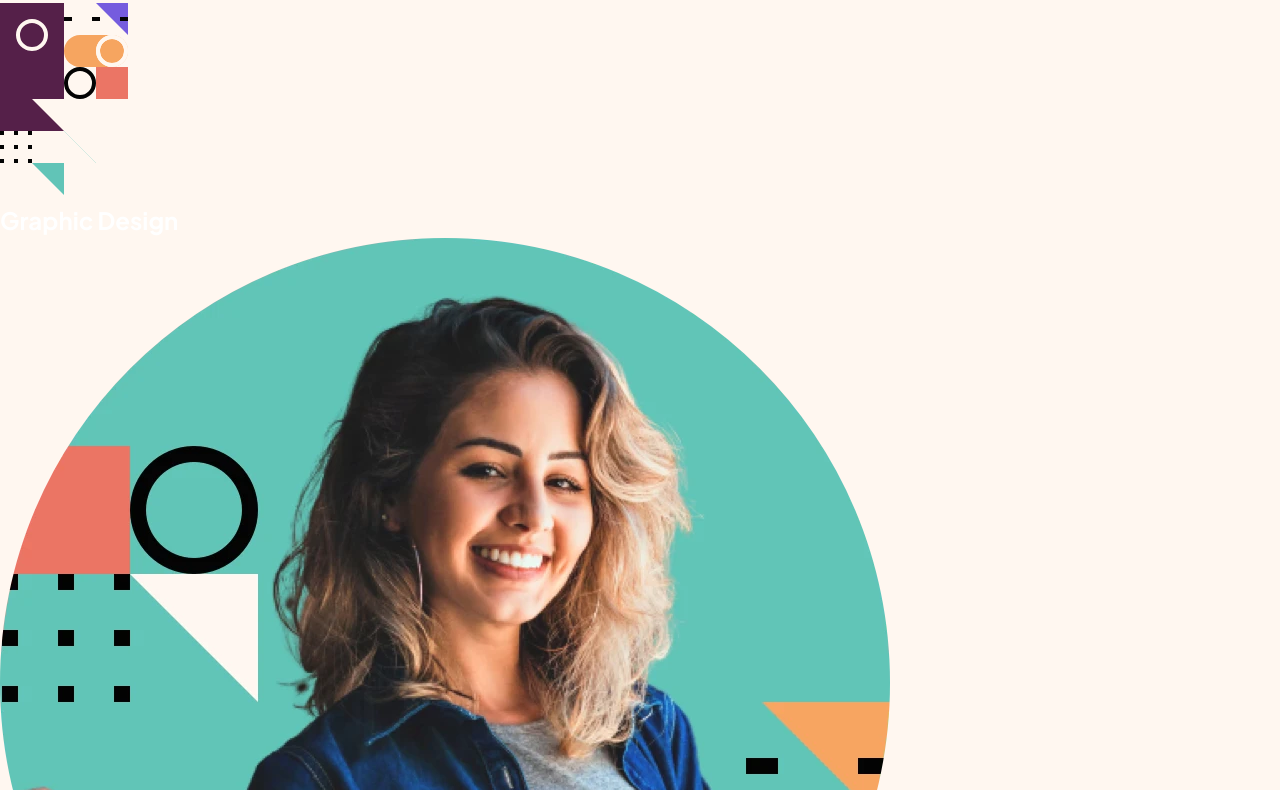
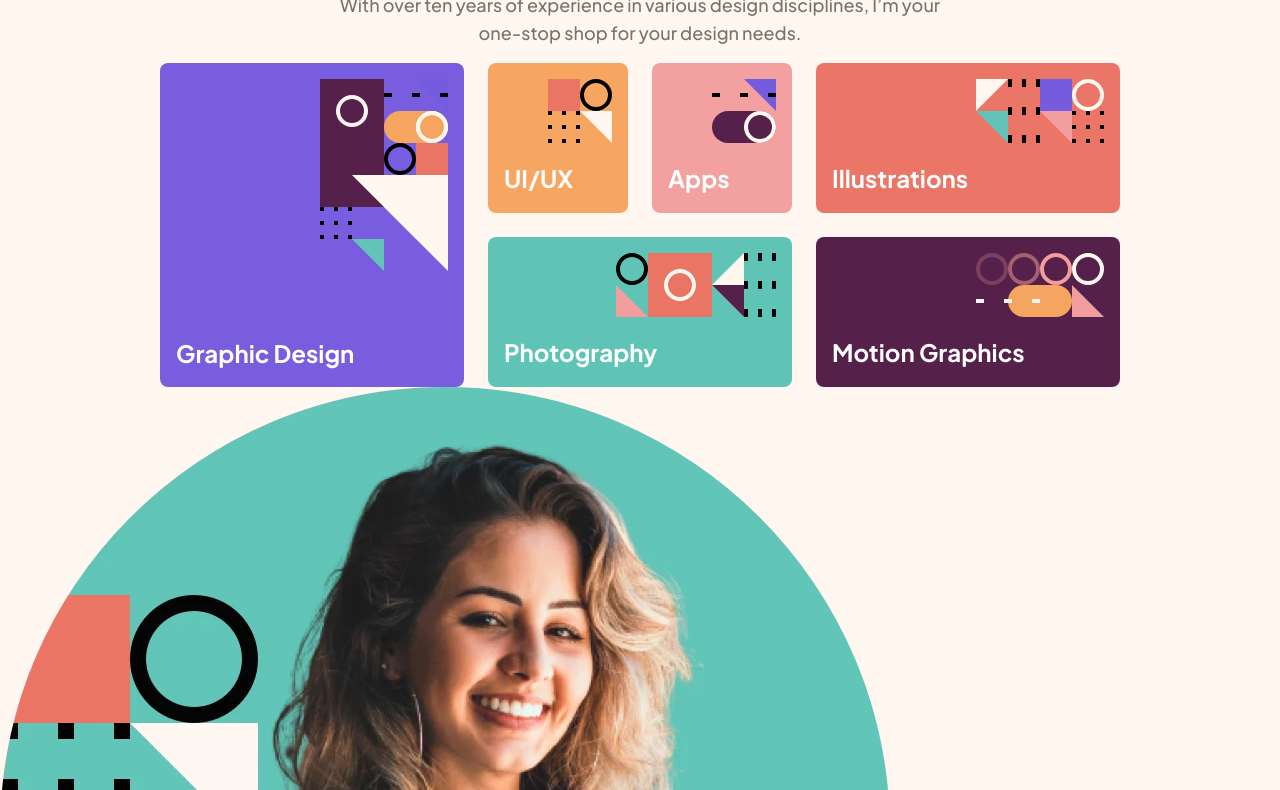
Before and after one commit to enricomelis/fem-design-portfolio, a website built with Vite: page index.html in a window 1280 px wide. Shown: the part 205-995 px from the top of the page. Built offline with nearby package versions, Linux system fonts and the light colour scheme.

Commit message:
finished nav and added grid

```diff
--- a/index.html
+++ b/index.html
@@ -30,10 +30,57 @@
 
     <section class="grid-container"> <!-- grid with sections -->
       <div class="grid-box" aria-label="graphic-design">
-        <svg width="128" height="192" xmlns="http://www.w3.org/2000/svg"><g fill="none" fill-rule="evenodd"><path fill="#552049" d="M0 0h64v128H0z"/><circle stroke="#FFF7F0" stroke-width="4" cx="32" cy="32" r="14"/><g transform="translate(32 32)"><rect fill="#F6A560" x="32" width="64" height="32" rx="16"/><path fill="#61C4B7" d="m0 128 32 32v-32zM32 96l32 32V96z"/><circle stroke="#FFF7F0" stroke-width="4" cx="80" cy="16" r="14"/><circle stroke="#FFF7F0" stroke-width="4" cx="80" cy="16" r="14"/></g><g fill="#030303"><path d="M64 14h4v4h-4zM68 14h4v4h-4zM92 14h4v4h-4z"/></g><path fill="#755CDE" d="m96 0 32 32V0z"/><g fill="#030303"><path d="M96 14h4v4h-4zM120 14h4v4h-4zM124 14h4v4h-4z"/></g><circle stroke="#030303" stroke-width="4" cx="80" cy="80" r="14"/><path fill="#EB7565" d="M96 64h32v32H96z"/><path fill="#FFF7F0" d="m32 96 96 96V96z"/><g fill="#030303"><path d="M0 128h4v4H0zM14 128h4v4h-4zM28 128h4v4h-4zM0 142h4v4H0zM14 142h4v4h-4zM28 142h4v4h-4z"/><g><path d="M0 156h4v4H0zM14 156h4v4h-4zM28 156h4v4h-4z"/></g></g></g></svg>
+        <svg width="128" height="192" xmlns="http://www.w3.org/2000/svg">
+          <g fill="none" fill-rule="evenodd">
+            <path fill="#552049" d="M0 0h64v128H0z"/>
+            <circle stroke="#FFF7F0" stroke-width="4" cx="32" cy="32" r="14"/>
+            <g transform="translate(32 32)">
+              <rect fill="#F6A560" x="32" width="64" height="32" rx="16"/>
+              <path fill="#61C4B7" d="m0 128 32 32v-32zM32 96l32 32V96z"/>
+              <circle stroke="#FFF7F0" stroke-width="4" cx="80" cy="16" r="14"/>
+              <circle stroke="#FFF7F0" stroke-width="4" cx="80" cy="16" r="14"/>
+            </g>
+            <g fill="#030303">
+              <path d="M64 14h4v4h-4zM68 14h4v4h-4zM92 14h4v4h-4z"/>
+            </g>
+            <path fill="#755CDE" d="m96 0 32 32V0z"/>
+            <g fill="#030303">
+              <path d="M96 14h4v4h-4zM120 14h4v4h-4zM124 14h4v4h-4z"/>
+            </g>
+            <circle stroke="#030303" stroke-width="4" cx="80" cy="80" r="14"/>
+            <path fill="#EB7565" d="M96 64h32v32H96z"/>
+            <path fill="#FFF7F0" d="m32 96 96 96V96z"/>
+            <g fill="#030303">
+              <path d="M0 128h4v4H0zM14 128h4v4h-4zM28 128h4v4h-4zM0 142h4v4H0zM14 142h4v4h-4zM28 142h4v4h-4z"/>
+              <g>
+                <path d="M0 156h4v4H0zM14 156h4v4h-4zM28 156h4v4h-4z"/>
+              </g>
+            </g>
+          </g>
+        </svg>
         <h2 class="card-title">Graphic Design</h2>
       </div>
-      <!-- repeat for other boxes -->
+
+      <div class="grid-box" aria-label="ux-ui">
+        <svg width="64" height="64" xmlns="http://www.w3.org/2000/svg"><g fill="none" fill-rule="evenodd"><circle stroke="#030303" stroke-width="4" cx="48" cy="16" r="14"/><path fill="#EB7565" d="M0 0h32v32H0z"/><g fill="#030303"><path d="M0 32h4v4H0zM14 32h4v4h-4zM28 32h4v4h-4zM0 46h4v4H0zM14 46h4v4h-4zM28 46h4v4h-4z"/><g><path d="M0 60h4v4H0zM14 60h4v4h-4zM28 60h4v4h-4z"/></g></g><path fill="#FFF7F0" d="m32 32 32 32V32z"/></g></svg>
+        <h2 class="card-title">UI/UX</h2>
+      </div>
+      <div class="grid-box" aria-label="apps">
+        <svg width="64" height="64" xmlns="http://www.w3.org/2000/svg"><g fill="none" fill-rule="evenodd"><g transform="translate(0 32)"><rect fill="#552049" width="64" height="32" rx="16"/><circle stroke="#FFF7F0" stroke-width="4" cx="48" cy="16" r="14"/></g><g fill="#030303"><path d="M0 14h4v4H0zM4 14h4v4H4zM28 14h4v4h-4z"/></g><path fill="#755CDE" d="m32 0 32 32V0z"/><g fill="#030303"><path d="M32 14h4v4h-4zM56 14h4v4h-4zM60 14h4v4h-4z"/></g></g></svg>
+        <h2 class="card-title">Apps</h2>
+      </div>
+      <div class="grid-box" aria-label="illustrations">
+        <svg width="128" height="64" xmlns="http://www.w3.org/2000/svg"><g fill="none" fill-rule="evenodd"><g transform="translate(64)"><circle stroke="#FFF7F0" stroke-width="4" cx="48" cy="16" r="14"/><path fill="#755CDE" d="M0 0h32v32H0z"/><g fill="#030303"><path d="M32 32h4v4h-4zM46 32h4v4h-4zM60 32h4v4h-4zM32 46h4v4h-4zM46 46h4v4h-4zM60 46h4v4h-4z"/><g><path d="M32 60h4v4h-4zM46 60h4v4h-4zM60 60h4v4h-4z"/></g></g><path fill="#F39E9E" d="m0 32 32 32V32z"/></g><g fill="#030303"><path d="M32 32h4v4h-4zM46 32h4v4h-4zM60 32h4v4h-4zM32 56h4v4h-4zM46 56h4v4h-4zM60 56h4v4h-4z"/><g><path d="M32 60h4v4h-4zM46 60h4v4h-4zM60 60h4v4h-4z"/></g></g><g fill="#030303"><path d="M32 0h4v4h-4zM46 0h4v4h-4zM60 0h4v4h-4zM32 4h4v4h-4zM46 4h4v4h-4zM60 4h4v4h-4z"/><g><path d="M32 28h4v4h-4zM46 28h4v4h-4zM60 28h4v4h-4z"/></g></g><path fill="#61C4B7" d="m0 32 32 32V32z"/><path fill="#FFF7F0" d="M32 0 0 32V0z"/></g></svg>
+        <h2 class="card-title">Illustrations</h2>
+      </div>
+      <div class="grid-box" aria-label="photography">
+        <svg width="160" height="64" xmlns="http://www.w3.org/2000/svg"><g fill="none" fill-rule="evenodd"><path fill="#EB7565" d="M32 0h64v64H32z"/><circle stroke="#030303" stroke-width="4" cx="16" cy="16" r="14"/><circle stroke="#FFF7F0" stroke-width="4" cx="64" cy="32" r="14"/><g fill="#030303"><path d="M128 32h4v4h-4zM142 32h4v4h-4zM156 32h4v4h-4zM128 56h4v4h-4zM142 56h4v4h-4zM156 56h4v4h-4z"/><g><path d="M128 60h4v4h-4zM142 60h4v4h-4zM156 60h4v4h-4z"/></g></g><g fill="#030303"><path d="M128 0h4v4h-4zM142 0h4v4h-4zM156 0h4v4h-4zM128 4h4v4h-4zM142 4h4v4h-4zM156 4h4v4h-4z"/><g><path d="M128 28h4v4h-4zM142 28h4v4h-4zM156 28h4v4h-4z"/></g></g><path fill="#FFF7F0" d="m96 32 32 32V32z"/><path fill="#552049" d="m96 32 32 32V32z"/><path fill="#F39E9E" d="M32 64 0 32v32z"/><path fill="#FFF7F0" d="m96 32 32-32v32z"/></g></svg>
+        <h2 class="card-title">Photography</h2>
+      </div>
+      <div class="grid-box" aria-label="motion-graphics">
+        <svg width="128" height="64" xmlns="http://www.w3.org/2000/svg"><g fill="none" fill-rule="evenodd"><circle stroke="#F39E9E" stroke-width="4" cx="80" cy="16" r="14"/><circle stroke-opacity=".5" stroke="#F39E9E" stroke-width="4" cx="48" cy="16" r="14"/><circle stroke-opacity=".25" stroke="#F39E9E" stroke-width="4" cx="16" cy="16" r="14"/><circle stroke="#FFF7F0" stroke-width="4" cx="112" cy="16" r="14"/><path fill="#F39E9E" d="M128 64 96 32v32z"/><rect fill="#F6A560" x="32" y="32" width="64" height="32" rx="16"/><path d="M0 50v-4h8v4H0Zm28 0v-4h8v4h-8Zm28 0v-4h8v4h-8Z" fill="#FFF7F0"/></g></svg>
+        <h2 class="card-title">Motion Graphics</h2>
+      </div>
     </section>
 
     <main role="main"> <!-- description of the work done -->
--- a/sass/abstracts/_variables.scss
+++ b/sass/abstracts/_variables.scss
@@ -3,7 +3,7 @@
 $colors: (
     primary: (
         graphic-design: hsl(252, 66%, 62%),
-        ui-ux: hsl(28, 89%, 67%),
+        ux-ui: hsl(28, 89%, 67%),
         apps: hsl(0, 78%, 79%),
         illustrations: hsl(7, 77%, 66%),
         photography: hsl(172, 46%, 57%),
@@ -26,10 +26,10 @@ $colors: (
 );
 
 $breakpoints: (
-    x-small: 25rem,
-    small: 40rem,
-    medium: 75rem,
-    large: 90rem
+    x-small: 25rem, //400px
+    small: 45rem, // 720px
+    medium: 75rem, // 1200px
+    large: 90rem // 1440px
 );
 
 $sizes: (
@@ -47,7 +47,8 @@ $sizes: (
     1150: 3rem, // 48px
     1200: 3.5rem, // 56px
     1250: 4rem,
-    1300: 4.375rem // 70px
+    1300: 4.375rem, // 70px
+    1500: 6rem // 96px
 );
 
 $font-families: (
--- a/sass/layout/_grid.scss
+++ b/sass/layout/_grid.scss
@@ -0,0 +1,82 @@
+@use '../abstracts/' as *;
+
+.grid-container {
+    display: grid;
+    gap: map-get($sizes, 500);
+    max-width: 90%;
+    margin: 0 auto;
+    justify-content: center;
+
+    box-sizing: border-box;
+    grid-template-columns: repeat(2, 1fr);
+
+    @include mq(small){
+        grid-template-columns: repeat(4, 1fr);
+    }
+    @include mq(medium){
+        width: 75%;
+        grid-template-columns: repeat(6, 1fr);
+    }
+}
+
+.grid-box {
+    box-sizing: border-box;
+    border-radius: 8px;
+    // padding: map-get($sizes, 500);
+    display: grid;
+    justify-self: center;
+    width: 100%;
+
+
+    svg {
+        justify-self: end;
+        position: relative;
+        top: 1rem;
+        right: 1rem;
+    }
+
+    h2 {
+        position: relative;
+        bottom: 1rem;
+        left: 1rem;
+    }
+
+    &[aria-label="graphic-design"]{
+        grid-column: span 2;
+        grid-row: span 2;
+        gap: map-get($sizes, 1500);
+        background-color: map-get($colors, primary, graphic-design);
+    }
+
+    &[aria-label="ux-ui"]{
+        gap: map-get($sizes, 1150);
+        background-color: map-get($colors, primary, ux-ui);
+    }
+
+    &[aria-label="apps"]{
+        gap: map-get($sizes, 1150);
+        background-color: map-get($colors, primary, apps);
+    }
+
+    &[aria-label="illustrations"]{
+        gap: map-get($sizes, 1150);
+        background-color: map-get($colors, primary, illustrations);
+
+        grid-column: span 2;
+    }
+
+    &[aria-label="photography"]{
+        gap: map-get($sizes, 1150);
+        background-color: map-get($colors, primary, photography);
+
+        grid-column: span 2;
+    }
+
+    &[aria-label="motion-graphics"]{
+        gap: map-get($sizes, 1150);
+        background-color: map-get($colors, primary, motion-graphics);
+
+        grid-column: span 2;
+    }
+
+}
--- a/sass/layout/_nav.scss
+++ b/sass/layout/_nav.scss
@@ -4,7 +4,6 @@
     display: flex;
     justify-content: space-between;
 
-    padding: map-get($sizes, 200);
     min-height: 3rem;
 }
 
@@ -26,3 +25,25 @@
         }
     }
 }
+
+nav {
+    padding: map-get($sizes, 200);
+    text-align: center;
+
+    h1 {
+        margin-top: 1rem;
+
+        @include mq(small) {
+            margin-top: 2rem;
+        }
+    }
+
+    p {
+        margin: 0 auto;
+        width: 80%;
+
+        @include mq(small) {
+            width: 50%;
+        }
+    }
+}
```
